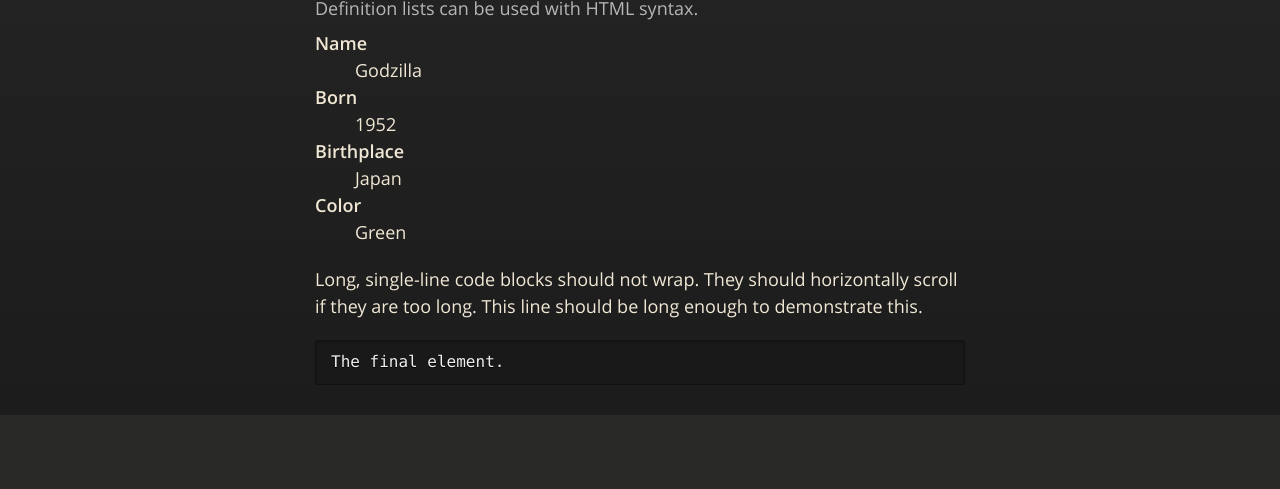
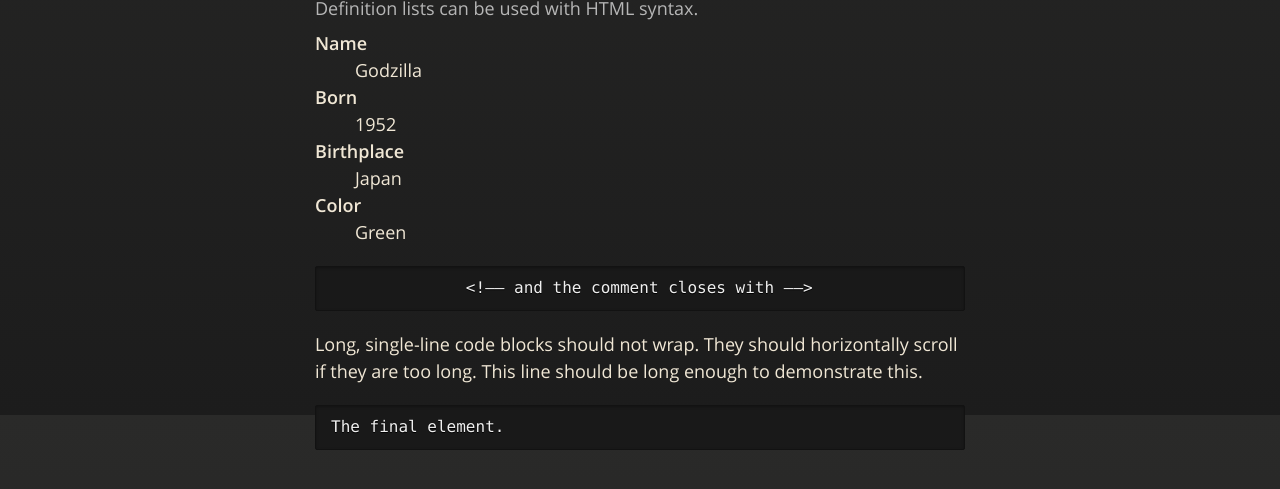
Before and after one commit to resthyphen/myblog, a Jekyll site: the page built from index.md, in a window 1280 px wide and 900 px high, scrolled down 2845 px, cut to the strip 340-829 px from the top of the window. Built offline with Jekyll 4.4.1, drawn with Linux system fonts in a browser that asks for light colours; the repository's description, which GitHub fills in, is left out.

Commit message:
Update index.md

```diff
--- a/index.md
+++ b/index.md
@@ -112,7 +112,7 @@ end
 <dd>Japan</dd>
 <dt>Color</dt>
 <dd>Green</dd>
-</dl>
+</dl>                  <!–– and the comment closes with ––>
 
 
 Long, single-line code blocks should not wrap. They should horizontally scroll if they are too long. This line should be long enough to demonstrate this.
```
